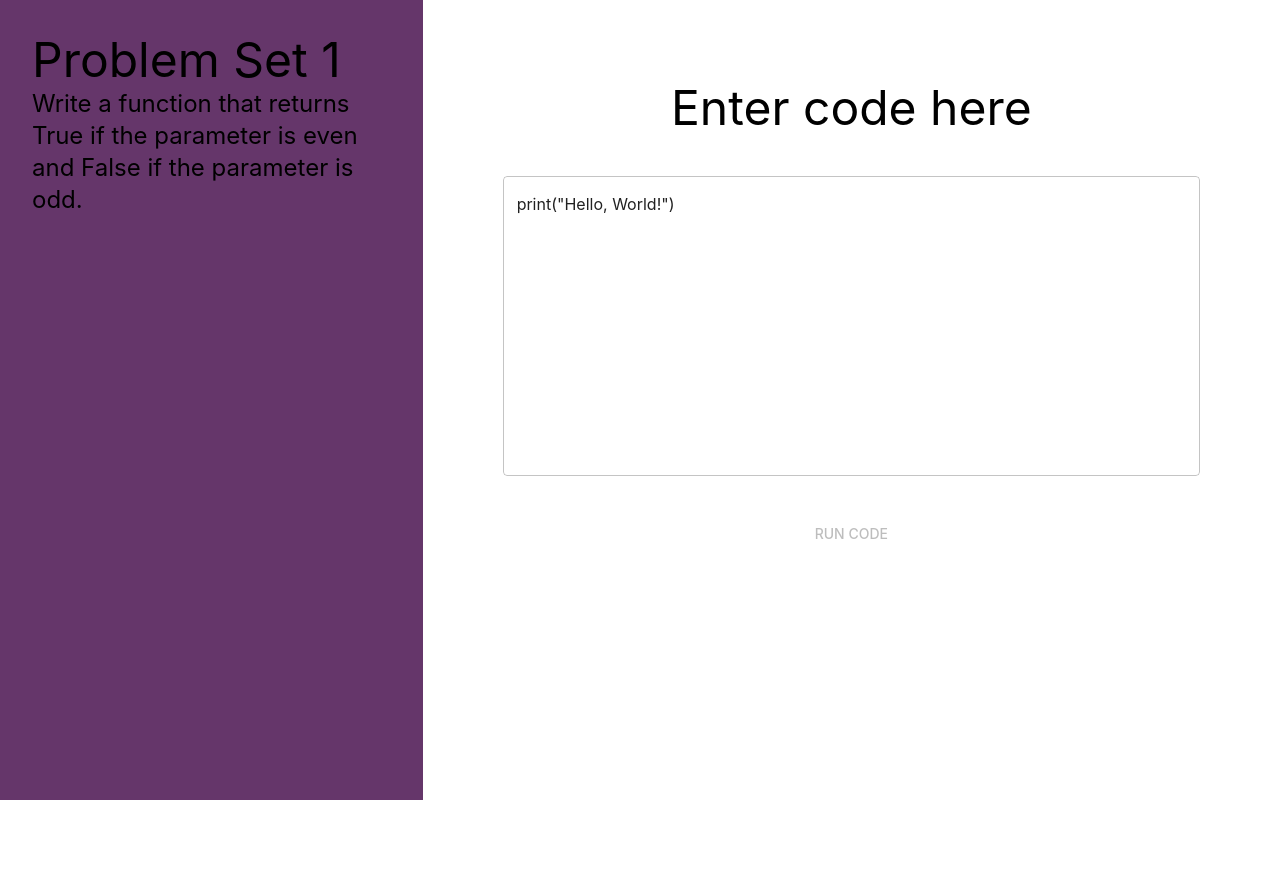
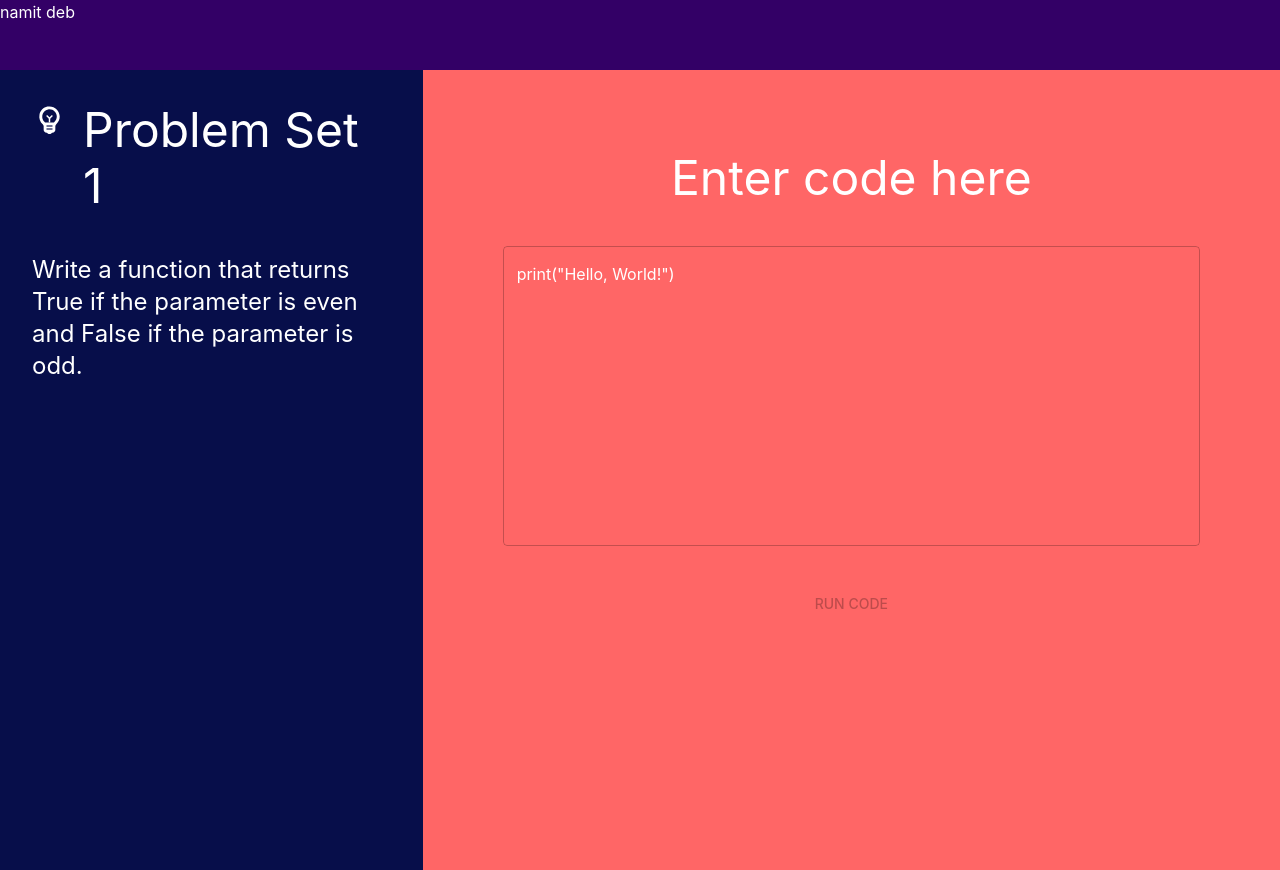
Before and after one commit to bigcrushes/leetrogue, a React (Create React App) app in the folder leetrogue/: page / in a window 1280 px wide. Before the commit the page ends 800 px from the top, so only its background shows below. Built offline with nearby package versions, Linux system fonts and the light colour scheme; no server answers; the HTML template or start-up script is replaced by a standard one.

Commit message:
more styling

```diff
--- a/leetrogue/package.json
+++ b/leetrogue/package.json
@@ -5,6 +5,7 @@
   "dependencies": {
     "@emotion/react": "^11.14.0",
     "@emotion/styled": "^11.14.0",
+    "@mui/icons-material": "^6.4.0",
     "@mui/material": "^6.4.0",
     "@testing-library/jest-dom": "^5.17.0",
     "@testing-library/react": "^13.4.0",
--- a/leetrogue/src/App.js
+++ b/leetrogue/src/App.js
@@ -1,3 +1,4 @@
+import { AppBar, Typography } from '@mui/material';
 import './App.css';
 import CodeEditor from './CodeEditor';
 import { theme } from './components/ui/theme';
@@ -6,7 +7,10 @@ import { ThemeProvider } from '@mui/material/styles';
 function App() {
   return (
     <ThemeProvider theme={theme}>
-        <CodeEditor/>
+      <AppBar position="static" sx={{ backgroundColor:"#330066", height:70}}>
+        <Typography> namit deb</Typography>
+      </AppBar>
+      <CodeEditor/>
     </ThemeProvider>
   );
 }
--- a/leetrogue/src/CodeEditor.js
+++ b/leetrogue/src/CodeEditor.js
@@ -1,8 +1,9 @@
 import React, { useState, useEffect } from 'react';
 import { AlertCircle } from 'lucide-react';
-import { Button, Box, Typography, TextField} from '@mui/material';
+import { Button, Box, Typography, TextField, Stack} from '@mui/material';
 import { Alert, AlertDescription } from './components/ui/alert';
 import { useTheme } from '@mui/material/styles';
+import EmojiObjectsTwoToneIcon from '@mui/icons-material/EmojiObjectsTwoTone';
 
 const CodeEditor = () => {
   const [code, setCode] = useState('print("Hello, World!")');
@@ -82,15 +83,19 @@ const CodeEditor = () => {
 
   return (
     <Box display="flex" flexDirection="row" width="100vw" height="100vh">
-      <Box width="50vw" padding={4} sx={{backgroundColor: theme.palette.primary.main}}>
-        <Typography variant='h3'> Problem Set 1</Typography>
+      <Box width="50vw" padding={4} sx={{ gap:5, backgroundColor: theme.palette.primary.main}}>
+        <Stack direction="row" spacing={2}>
+          <EmojiObjectsTwoToneIcon fontSize='large' sx={{ color:"#FFFFFF" }}/>
+          <Typography variant='h3'> Problem Set 1</Typography>
+        </Stack>
 
-        <Typography variant='h5'>
+        <Typography variant='h5' paddingTop={5}>
             {question === 1 && <span>Write a function that returns True if the parameter is even and False if the parameter is odd.</span>}
         </Typography>
       </Box>
 
-      <Box display="flex" flexDirection="column" width="100vw" height="100vh" alignItems="center" padding={10} sx={{ gap:5 }}>
+      <Box display="flex" flexDirection="column" width="100vw" height="100vh" alignItems="center" padding={10}
+        sx={{ gap:5, backgroundColor: theme.palette.secondary.main }}>
         <Typography variant="h3">Enter code here</Typography>
 
         <TextField
--- a/leetrogue/src/components/ui/theme.js
+++ b/leetrogue/src/components/ui/theme.js
@@ -3,22 +3,20 @@ import { createTheme } from '@mui/material/styles';
 export const theme = createTheme({
     typography: {
         fontFamily: 'Inter, sans-serif',
-        h1: { color: '#000000' },
-        h2: { color: '#000000' },
-        h3: { color: '#000000' },
-        h4: { color: '#000000' },
-        h5: { color: '#000000' },
-        h6: { color: '#000000' },
         allVariants: {
-          color: '#3a3838', // default
+          color: '#FFFFFF', // default
         },
     },
     palette: {
       primary: {
-        main: '#65366a',
+        main: '#070E4A',
       },
       secondary: {
-        main: '#9c84a1'
+        main: '#FF6666'
+      },
+      text: {  // Add this to control text colors
+        primary: '#FFFFFF',
+        secondary: '#757575'
       }
     },
 });
```
Also changed, not shown: leetrogue/src/components/Drawer.js (added), 1 other file (tests, documents, lock files or other folders).
